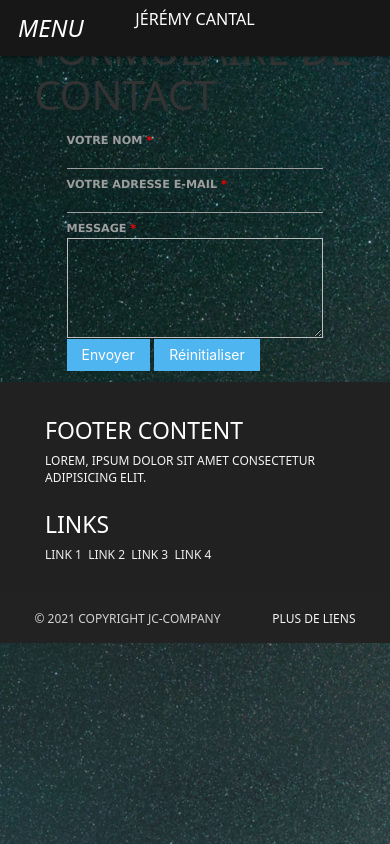
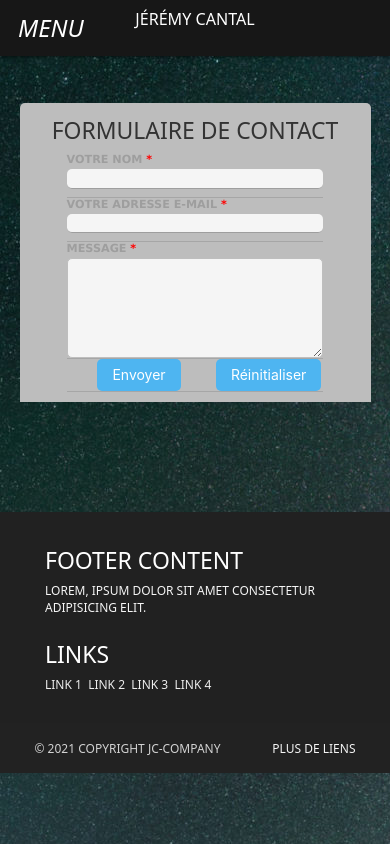
Before and after one commit to JeremyCantal/session_BlogApp, a website: page BlogApp/www/contact.html in a window 390 px wide. Drawn offline with Linux system fonts and the light colour scheme; some packages are replaced by stand-ins of ours; some icons are missing; files whose address does not match are found by name.

Commit message:
Refonte de la mise en page contact.html

```diff
--- a/BlogApp/config.xml
+++ b/BlogApp/config.xml
@@ -7,7 +7,7 @@
     <author email="jeremy.cantal@gmail.com" href="http://cordova.io">
         Apache Cordova Team
     </author>
-    <content src="blog.html" />
+    <content src="contact.html" />
     <access origin="*" />
     <allow-intent href="http://*/*" />
     <allow-intent href="https://*/*" />
--- a/BlogApp/www/contact.html
+++ b/BlogApp/www/contact.html
@@ -23,7 +23,7 @@
 
         <!--------------------------- DEBUT NAV ---------------------------->
 
-        <nav style=" width: 100%; position:fixed; top:0;">
+        <nav style=" width: 100%; position:fixed; top:0; margin-bottom:30px;">
             <div class="nav-wrapper" style="background-color:rgba(0, 0, 0, .8);">
                 <a href="#!" class="brand-logo"><h6>Jérémy CANTAL</h6></a>
                 <a href="#" data-target="mobile-demo" class="sidenav-trigger"><i class="material-icons">Menu</i></a>
@@ -41,10 +41,11 @@
             <li><a href="contact.html">Contact</a></li>
             <li><a href="information.html">Plus d'infos</a></li>
         </ul>
+        <br><br><br><br><br><br>
 
         <!--------------------------- FIN NAV ----------------------------->
-        <div class="container">
-            <h3>Formulaire de contact</h3>
+        <div class="container"style="top: 50px;border-top-left-radius: 5px; border-top-right-radius: 5px; margin: 0 auto; margin-left:5%; text-align:center; background-color: #bdbdbd;">
+            <h5>Formulaire de contact</h5>
             <form name="myForm" action="#" onsubmit="return validateForm()" method="post">
             <table class="form-style">
                 <tr>
@@ -54,7 +55,7 @@
                         </label>
                     </td>
                     <td>
-                        <input type="text" name="name" class="long"/>
+                        <input type="text" name="name" class="long" style="border-radius: 5px; background-color: #f5f5f5;"/>
                         <span class="error" id="errorname"></span>
                     </td>
                 </tr>
@@ -65,7 +66,7 @@
                         </label>
                     </td>
                     <td>
-                        <input type="email" name="email" class="long"/>
+                        <input type="email" name="email" class="long" style="border-radius: 5px; background-color: #f5f5f5;"/>
                         <span class="error" id="erroremail"></span>
                     </td>
                 </tr>
@@ -76,15 +77,15 @@
                         </label>
                     </td>
                     <td>
-                        <textarea name="message" class="long field-textarea"></textarea>
+                        <textarea name="message" class="long field-textarea" style="border-radius: 5px; background-color: #f5f5f5;"></textarea>
                         <span class="error" id="errormsg"></span>
                     </td>
                 </tr>
                 <tr>
                     <td></td>
                     <td>
-                        <input type="submit" value="Envoyer" onclick="submitButton()">
-                        <input type="reset" value="Réinitialiser">
+                        <input style="border-radius: 5px; margin-left: 12%;" type="submit" value="Envoyer" onclick="submitButton()">
+                        <input style="border-radius: 5px; margin-left: 12%;" type="reset" value="Réinitialiser">
                     </td>
                 </tr>
             </table>
@@ -103,7 +104,7 @@
 
 
         <!--------------------------- DEBUT FOOTER ---------------------------->
-        <footer class="page-footer">
+        <footer class="page-footer" style="margin-top : 110px;">
             <div class="container">
                 <div class="row">
                     <div class="col l6 s12">
```
